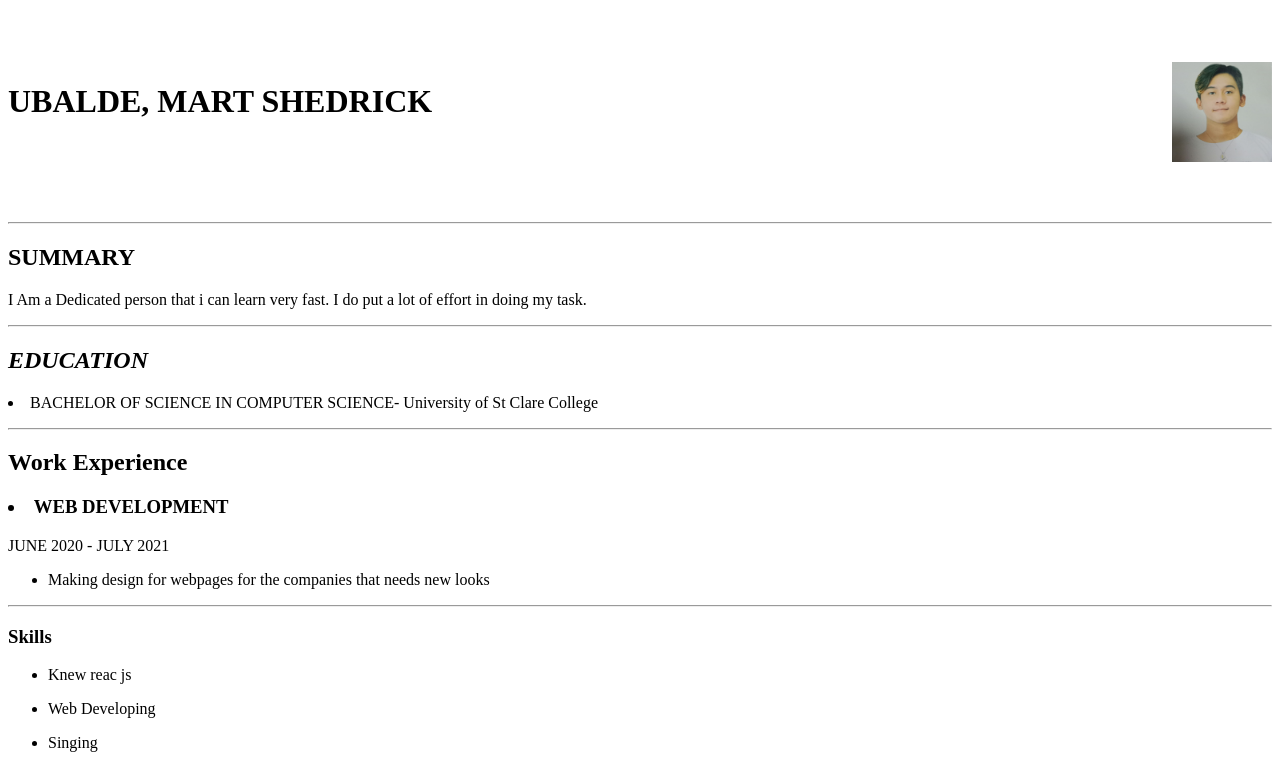
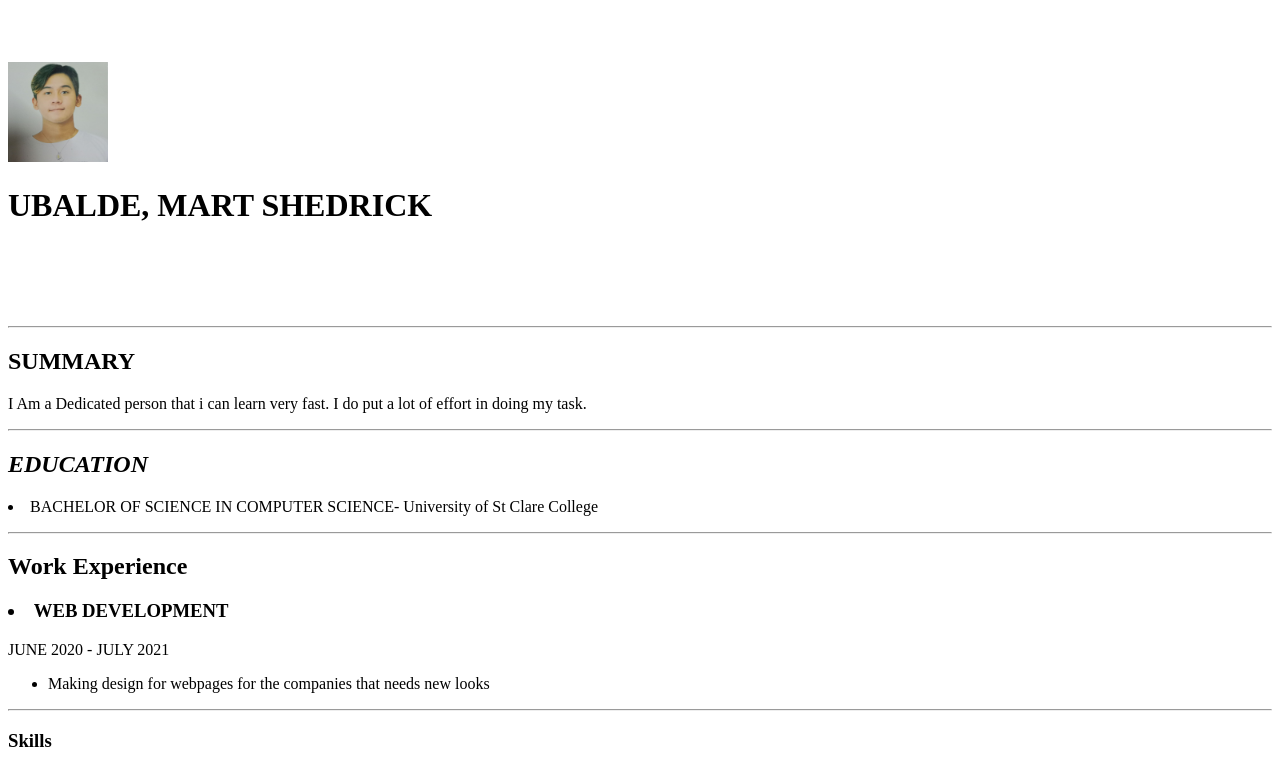
Before and after one commit to martshedrick/my-portfolio, a plain HTML site: page index.html in a window 1280 px wide. Shown: the top 767 px of the page. Drawn offline with Linux system fonts and the light colour scheme.

Commit message:
Update index.html

```diff
--- a/index.html
+++ b/index.html
@@ -8,7 +8,7 @@
 
 <body>
     <br><br><br>
-    <img align="right"src="martssss.png" width="100" height="100" >
+    <img src="martssss.png" width="100" height="100" >
     <h1><b>UBALDE, MART SHEDRICK </b></h1>
      <br><br><br><br>
 
```
